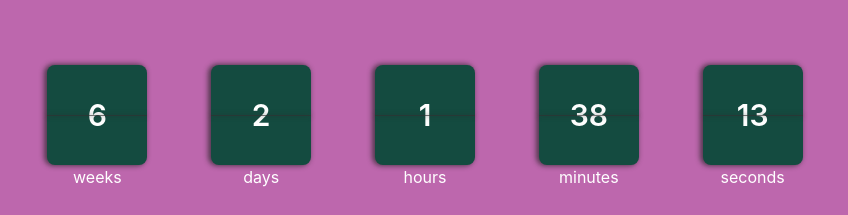
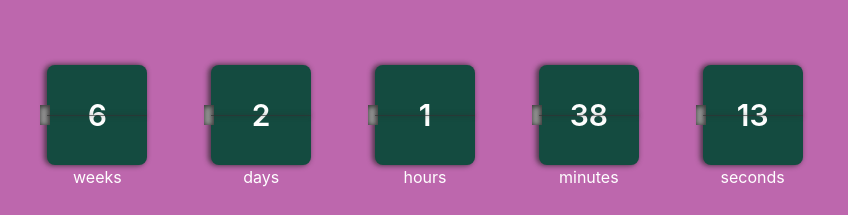
Before and after one commit to remnantsofred/habit-tracker, a React (Vite) app: page / in a window 1280 px wide. Shown: the part 232-447 px from the top of the page, without its empty margins (215-1063 px from the left). Built offline with nearby package versions, Linux system fonts and the light colour scheme.

Commit message:
Style countdown component

```diff
--- a/src/components/Countdown/Countdown.css
+++ b/src/components/Countdown/Countdown.css
@@ -36,6 +36,19 @@
   position: relative;
   box-shadow: -2px 0px 5px 1px #232423ad;
 }
+/*
+@media screen and (min-width: 550px) {
+  .countdown .value{
+    font-size: 100px;
+    height: 200px;
+    width: 200px
+  }
+
+  .countdown .box {
+    max-width: 200px;
+    height: 250px;
+  }
+} */
 
 .countdown .value::before {
   content: '';
@@ -47,5 +60,11 @@
   box-shadow: 0px 0px 5px 0px #2e2f2ed6;
 }
 .countdown .value::after {
-
+  content: '';
+  position: absolute;
+  left: -7px;
+  width: 10px;
+  height: 20px;
+  background-color: #969696;
+  box-shadow: inset -1px 1px 5px 1px #0e0e0ead;
 }
```
